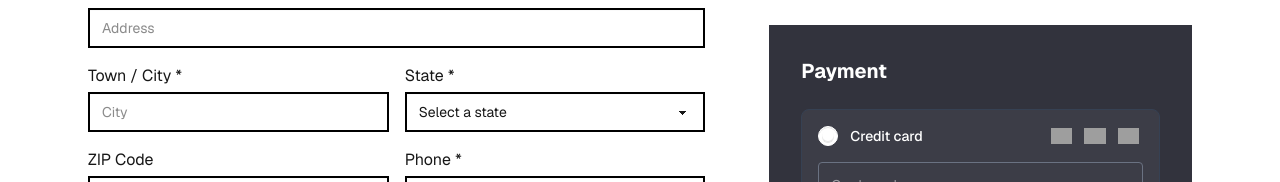
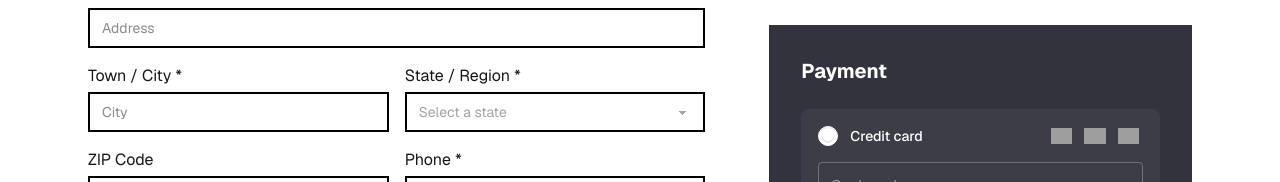
Before and after one commit to Astro24/Moon, a Next.js app: page /Checkout in a window 1280 px wide. Shown: the part 480-662 px from the top of the page. Built offline with nearby package versions, Linux system fonts and the light colour scheme; grey boxes are pictures that could not be loaded.

Commit message:
developed example page UI

```diff
--- a/src/app/(pages)/Checkout/page.js
+++ b/src/app/(pages)/Checkout/page.js
@@ -6,7 +6,43 @@ import { useRouter } from 'next/navigation';
 
 export default function Checkout() {
   const [paymentMethod, setPaymentMethod] = useState('card');
+  const [selectedCountry, setSelectedCountry] = useState('');
+  const [VisaOrMasterCard, setVisaOrMasterCard] = useState('');
   const router = useRouter();
+
+  const countryData = {
+    US: [
+      { code: 'NY', name: 'New York' },
+      { code: 'CA', name: 'California' },
+      { code: 'TX', name: 'Texas' },
+      { code: 'FL', name: 'Florida' },
+      { code: 'IL', name: 'Illinois' },
+      { code: 'PA', name: 'Pennsylvania' },
+      { code: 'OH', name: 'Ohio' },
+      { code: 'GA', name: 'Georgia' },
+      { code: 'NC', name: 'North Carolina' },
+      { code: 'MI', name: 'Michigan' },
+      { code: 'NJ', name: 'New Jersey' },
+      { code: 'VA', name: 'Virginia' },
+    ],
+    SA: [
+      { code: 'RIY', name: 'Riyadh Region' },
+      { code: 'MAKKAH', name: 'Makkah Region' },
+      { code: 'EASTERN', name: 'Eastern Province' },
+      { code: 'ASIR', name: 'Asir Region' },
+      { code: 'HAIL', name: 'Hail Region' },
+      { code: 'MADINAH', name: 'Madinah Region' },
+      { code: 'QASSIM', name: 'Al-Qassim Region' },
+      { code: 'TABUK', name: 'Tabuk Region' },
+      { code: 'NORTHERN', name: 'Northern Borders Region' },
+      { code: 'JIZAN', name: 'Jazan Region' },
+      { code: 'NAJRAN', name: 'Najran Region' },
+      { code: 'BAHAH', name: 'Al-Bahah Region' },
+      { code: 'JAWF', name: 'Al-Jawf Region' },
+    ],
+  }
+
+  const regions = countryData[selectedCountry] || [];
 
   const handlePlaceOrder = (e) => {
     e.preventDefault();
@@ -18,7 +54,16 @@ export default function Checkout() {
 
     router.push('/OrderDetails');
   };
-
+  const VorM = (e) => {
+    const value = e.target.value.replace(/\s+/g, '');
+    if (/^4/.test(value)) {
+      setVisaOrMasterCard('Visa')
+    } else if (/^(5[1-5]|2[2-7])/.test(value)) {
+      setVisaOrMasterCard('Mastercard')
+    } else {
+      setVisaOrMasterCard('');
+    }
+  }
 
   return (
     <div className="max-w-6xl mx-auto p-6 font-sans">
@@ -48,7 +93,13 @@ export default function Checkout() {
             </div>
             <div className="col-span-2">
               <label className="block mb-1">Country / Region *</label>
-              <select name="country" className="select border-2 border-black w-full bg-white rounded-none focus:outline-none" required>
+              <select
+                name="country"
+                className="select border-2 border-black w-full bg-white rounded-none focus:outline-none"
+                required
+                value={selectedCountry}
+                onChange={(e) => setSelectedCountry(e.target.value)}
+              >
                 <option value="">Select a country</option>
                 <option value="US">United States</option>
                 <option value="SA">Saudi Arabia</option>
@@ -63,11 +114,19 @@ export default function Checkout() {
               <input name="city" type="text" placeholder="City" className="input border-2 border-black w-full bg-white rounded-none focus:outline-none" required />
             </div>
             <div className="col-span-1">
-              <label className="block mb-1">State *</label>
-              <select name='state' className="select border-2 border-black w-full bg-white rounded-none focus:outline-none" required>
+              <label className="block mb-1">State / Region *</label>
+              <select
+                name='state'
+                className="select border-2 border-black w-full bg-white rounded-none focus:outline-none"
+                required
+                disabled={!selectedCountry}
+              >
                 <option value="">Select a state</option>
-                <option value="NY">New York (NY)</option>
-                <option value="CA">California (CA)</option>
+                {regions.map((region) => (
+                  <option key={region.code} value={region.code}>
+                    {region.name}
+                  </option>
+                ))}
               </select>
             </div>
             <div className="col-span-1">
@@ -155,13 +214,23 @@ export default function Checkout() {
 
                 {paymentMethod === 'card' && (
                   <div className="space-y-4">
+                    <div className="relative">
                       <input
                         name="cardNumber"
                         type="text"
                         placeholder="Card number"
                         required={paymentMethod === 'card'}
+                        onChange={VorM} // 2. Trigger the detection logic
                         className="w-full bg-transparent border border-gray-500 p-3 text-sm focus:outline-none focus:border-white rounded"
                       />
+
+                      {/* 3. This will now show up inside the input field on the right side */}
+                      {VisaOrMasterCard && (
+                        <span className="absolute right-3 top-1/2 -translate-y-1/2 text-[10px] font-bold uppercase text-white opacity-80 bg-black/20 px-1 rounded">
+                          {VisaOrMasterCard}
+                        </span>
+                      )}
+                    </div>
                     <input
                       type="text"
                       name="cardName"
@@ -208,7 +277,7 @@ export default function Checkout() {
                   <div className="mt-4">
                     <input
                       name="stcPhoneNumber"
-                      type="tel"m
+                      type="tel"
                       placeholder="Phone Number"
                       required={paymentMethod === 'stc'}
                       className="w-full bg-transparent border border-gray-500 p-3 text-sm focus:outline-none focus:border-white rounded"
```
Lines whose indentation alone changed are shown as unchanged.
